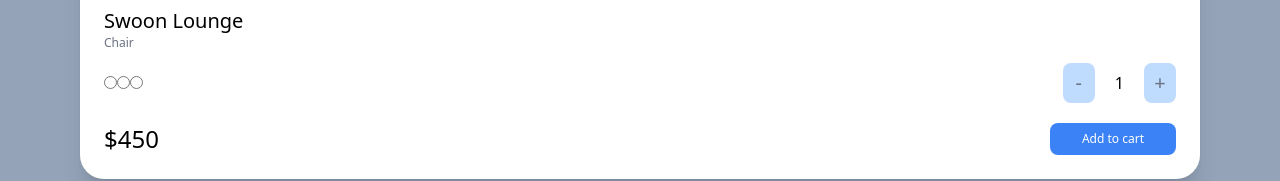
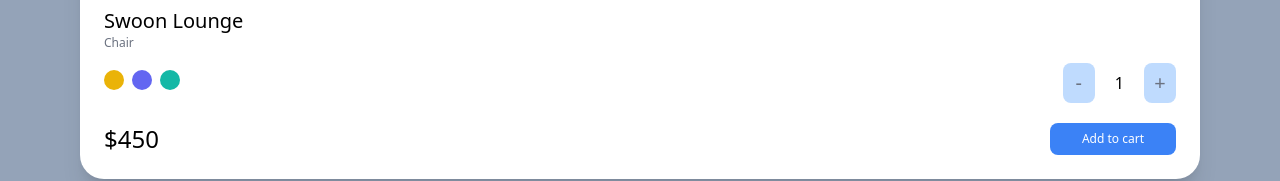
Before and after one commit to moonssa/carrot, a Next.js app: page / in a window 1280 px wide. Shown: the part 1031-1212 px from the top of the page. Built offline with nearby package versions, Linux system fonts and the light colour scheme.

Commit message:
modifier: hover

```diff
--- a/pages/_app.tsx
+++ b/pages/_app.tsx
@@ -1,4 +1,4 @@
-import "@/styles/globals.css";
+import "../styles/globals.css";
 import type { AppProps } from "next/app";
 
 export default function App({ Component, pageProps }: AppProps) {
--- a/pages/index.tsx
+++ b/pages/index.tsx
@@ -18,9 +18,10 @@
           <span>Total</span>
           <span className="font-semibold">$99</span>
         </div>
-        <div className="mt-5 bg-blue-500 text-white text-center p-3 rounded-xl  w-1/2 mx-auto">
+
+        <button className="mt-5 bg-blue-500 text-white text-center p-3 rounded-xl  w-1/2 block mx-auto hover:bg-teal-500 hover:text-black active:bg-yellow-500 focus:bg-red-500">
           Checkout
-        </div>
+        </button>
       </div>
       <div className="bg-white  overflow-hidden rounded-3xl shadow-xl ">
         <div className="bg-blue-500 p-6 pb-14">
@@ -57,10 +58,10 @@
           <span className="font-medium  text-xl">Swoon Lounge </span>
           <span className="text-xs text-gray-500">Chair</span>
           <div className="mt-3 mb-5 flex justify-between items-center">
-            <div>
-              <input type="radio" />
-              <input type="radio" />
-              <input type="radio" />
+            <div className="space-x-2">
+              <button className="w-5 h-5 rounded-full bg-yellow-500" />
+              <button className="w-5 h-5 rounded-full bg-indigo-500" />
+              <button className="w-5 h-5 rounded-full bg-teal-500" />
             </div>
             <div className="flex items-center space-x-5">
               <button className="p-1.5 rounded-lg bg-blue-200 flex justify-center items-center aspect-square w-8 font-medium text-xl text-gray-500">
```
Also changed, not shown: 1 other file (tests, documents, lock files or other folders).
